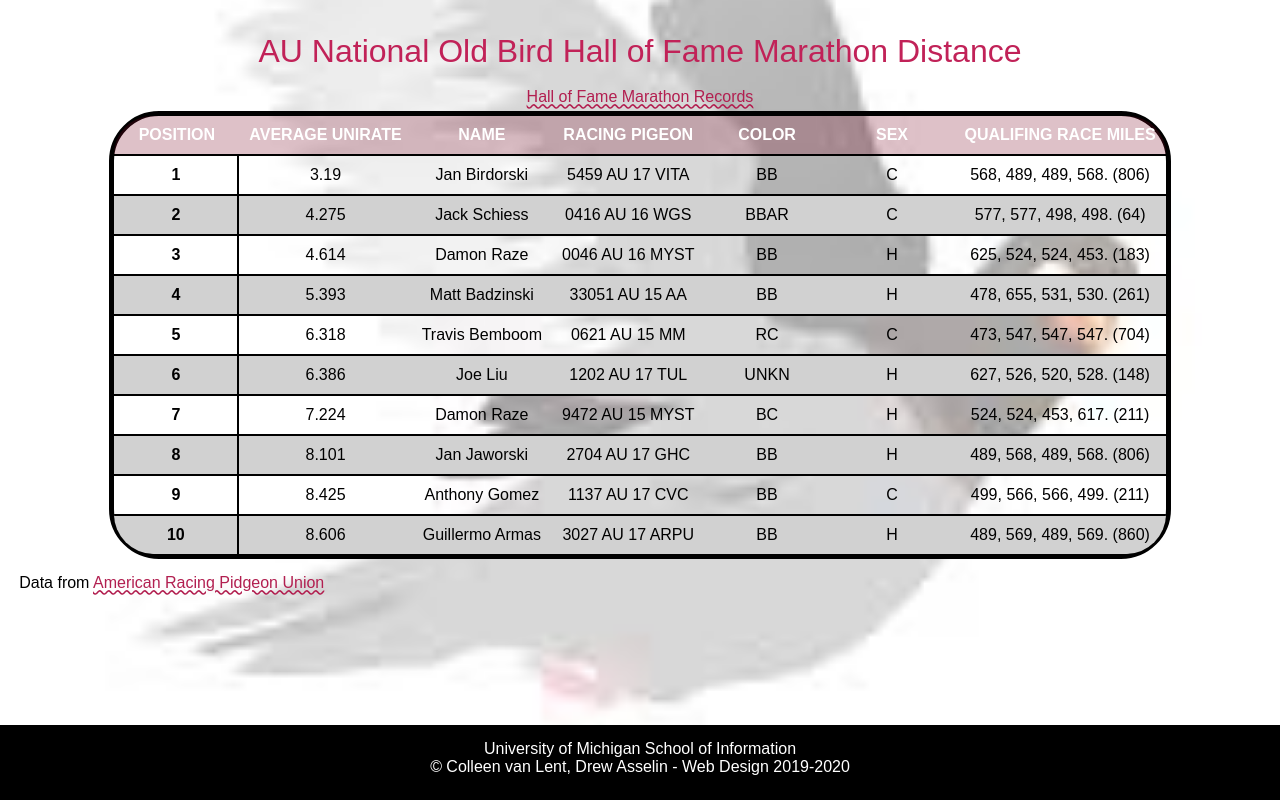
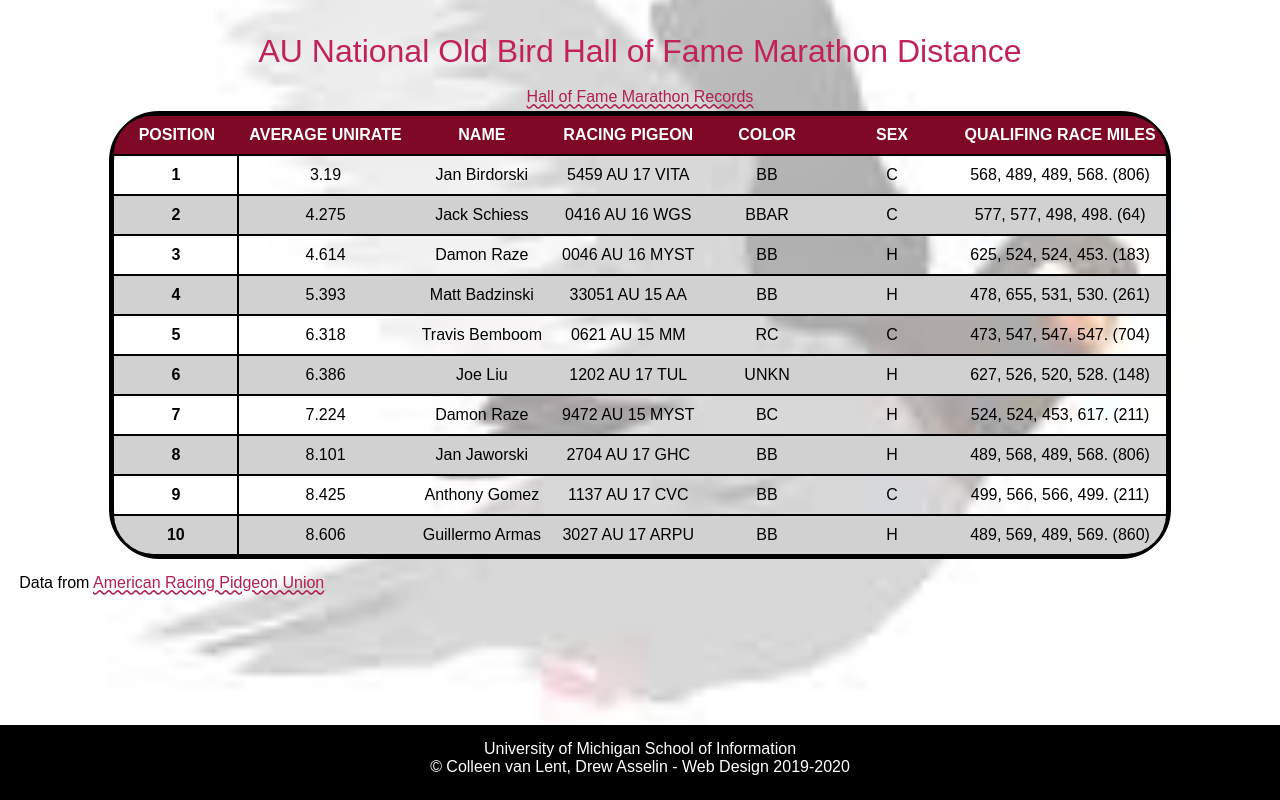
Before and after one commit to rerasala/homework4-2021, a plain HTML site: page index.html in a window 1280 px wide. In both pictures the pointer is over the element 639 px from the left and 135 px from the top of the page. Drawn offline with Linux system fonts and the light colour scheme; a web font is replaced by a local one.

Commit message:
updated hover

```diff
--- a/css/style.css
+++ b/css/style.css
@@ -127,7 +127,7 @@ tbody tr:nth-child(odd) {
   background: none;
 }
 
-tr:hover td, tr:hover th{
+tr:hover {
   background-color: rgba(126,8,37,0.25);
 
 }
```
